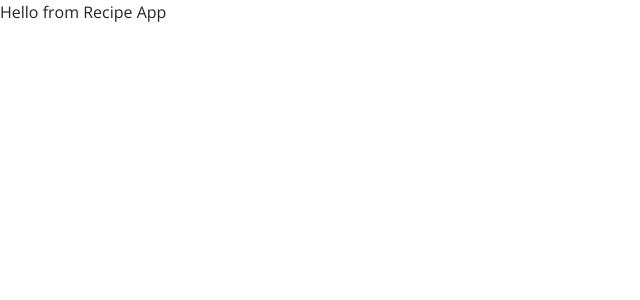
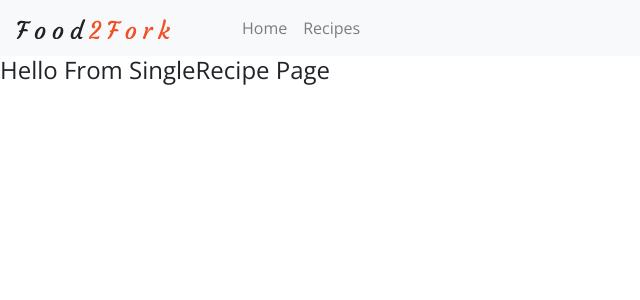
Before and after one commit to Jerem28/react-recipe-app, a React (Create React App) app: page /recipes/1 in a window 1280 px wide. Shown: the top 300 px of the page, without its empty margins (0-640 px from the left). Built offline with nearby package versions, Linux system fonts and the light colour scheme.

Commit message:
Application setup (pages, react-router, navbar component)

```diff
--- a/src/App.js
+++ b/src/App.js
@@ -1,11 +1,28 @@
 import React, { Component } from 'react';
 import './App.css';
-import 'bootstrap/dist/css/bootstrap.min.css'
+import 'bootstrap/dist/css/bootstrap.min.css';
+import Home from './pages/Home';
+import Recipes from './pages/Recipes';
+import SingleRecipe from './pages/SingleRecipe';
+import Default from './pages/Default';
+import {BrowserRouter as Router,Route,Switch} from 'react-router-dom';
+import Navbar from './components/Navbar';
 
 class App extends Component {
   render() {
     return (
-      <div> Hello  from Recipe App</div>
+      <Router>
+        <main>
+          {/* navbar */}
+          <Navbar />
+          <Switch>
+            <Route path="/" exact component={Home}></Route>
+            <Route path="/recipes" exact component={Recipes}></Route>
+            <Route path="/recipes/:id" component={SingleRecipe}></Route>
+            <Route component={Default}></Route>
+          </Switch>
+        </main>
+      </Router>
     );
   }
 }
--- /dev/null
+++ b/src/components/Navbar.js
@@ -0,0 +1,25 @@
+import React from 'react';
+import logo from '../images/logo.svg';
+import {Link} from 'react-router-dom';
+
+export default function Navbar() {
+    return <nav className="navbar navbar-expand-sm navbar-light bg-light">
+        <Link to="/" className="navbar-brand">
+            <img src={logo} alt="logo" />
+        </Link>
+        <div className="collapse navbar-collapse show ml-sm-5">
+            <ul className="navbar-nav">
+                <li className="navbar-item">
+                    <Link className="nav-link" to="/">
+                        Home
+                    </Link>
+                </li>
+                <li className="navbar-item">
+                    <Link className="nav-link" to="/recipes">
+                        Recipes
+                    </Link>
+                </li>
+            </ul>
+        </div>
+    </nav>
+}
--- /dev/null
+++ b/src/pages/Default.js
@@ -0,0 +1,9 @@
+import React, { Component } from 'react'
+
+export default class Default extends Component {
+    render() {
+        return (
+            <h4>Hello From ErrorPage</h4>
+        )
+    }
+}
--- /dev/null
+++ b/src/pages/Home.js
@@ -0,0 +1,9 @@
+import React, { Component } from 'react'
+
+export default class Home extends Component {
+    render() {
+        return (
+            <h4>Hello From Home Page</h4>
+        )
+    }
+}
--- /dev/null
+++ b/src/pages/Recipes.js
@@ -0,0 +1,9 @@
+import React, { Component } from 'react'
+
+export default class Recipes extends Component {
+    render() {
+        return (
+            <h4>Hello From Recipes Page</h4>
+        )
+    }
+}
--- /dev/null
+++ b/src/pages/SingleRecipe.js
@@ -0,0 +1,9 @@
+import React, { Component } from 'react'
+
+export default class SingleRecipe extends Component {
+    render() {
+        return (
+            <h4>Hello From SingleRecipe Page</h4>
+        )
+    }
+}
```
